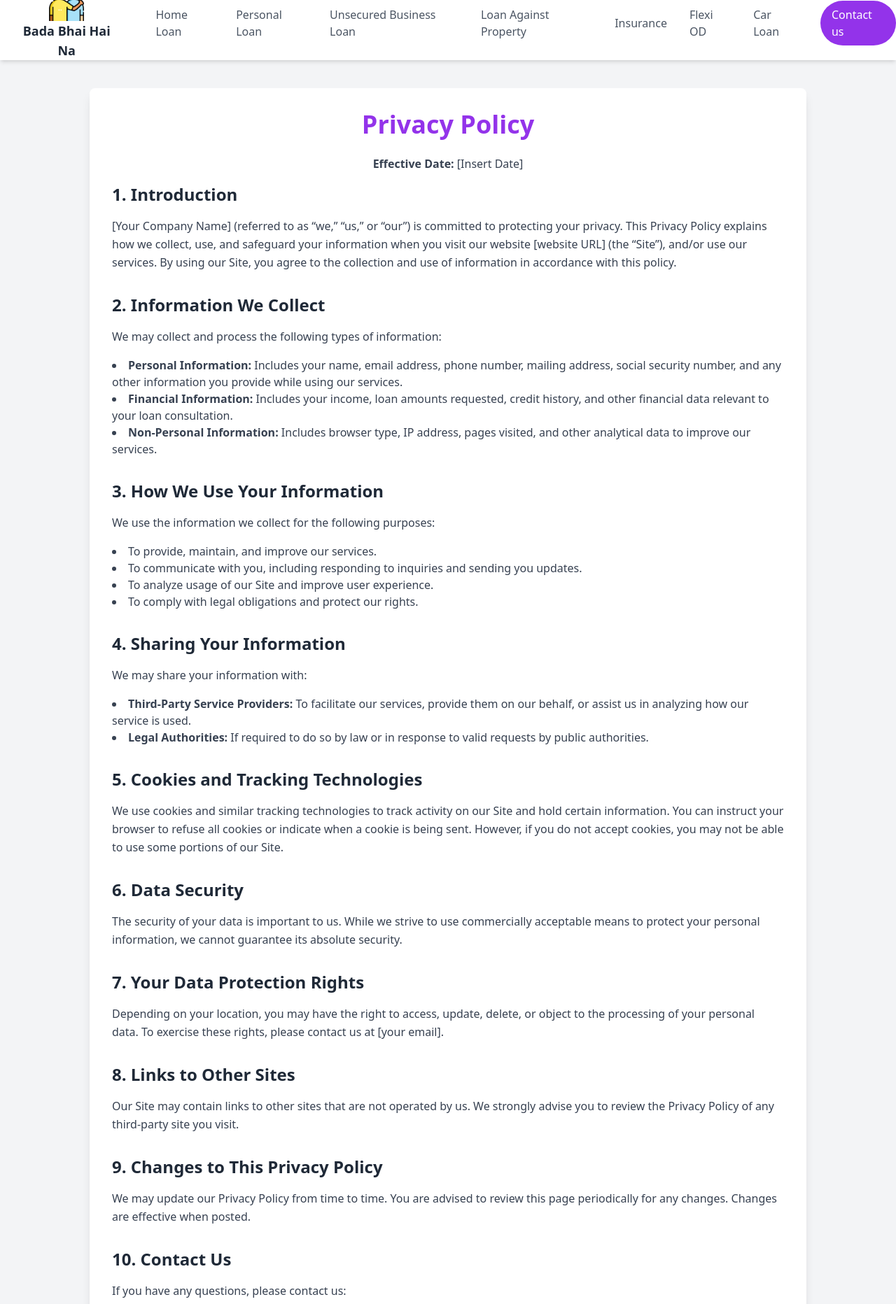
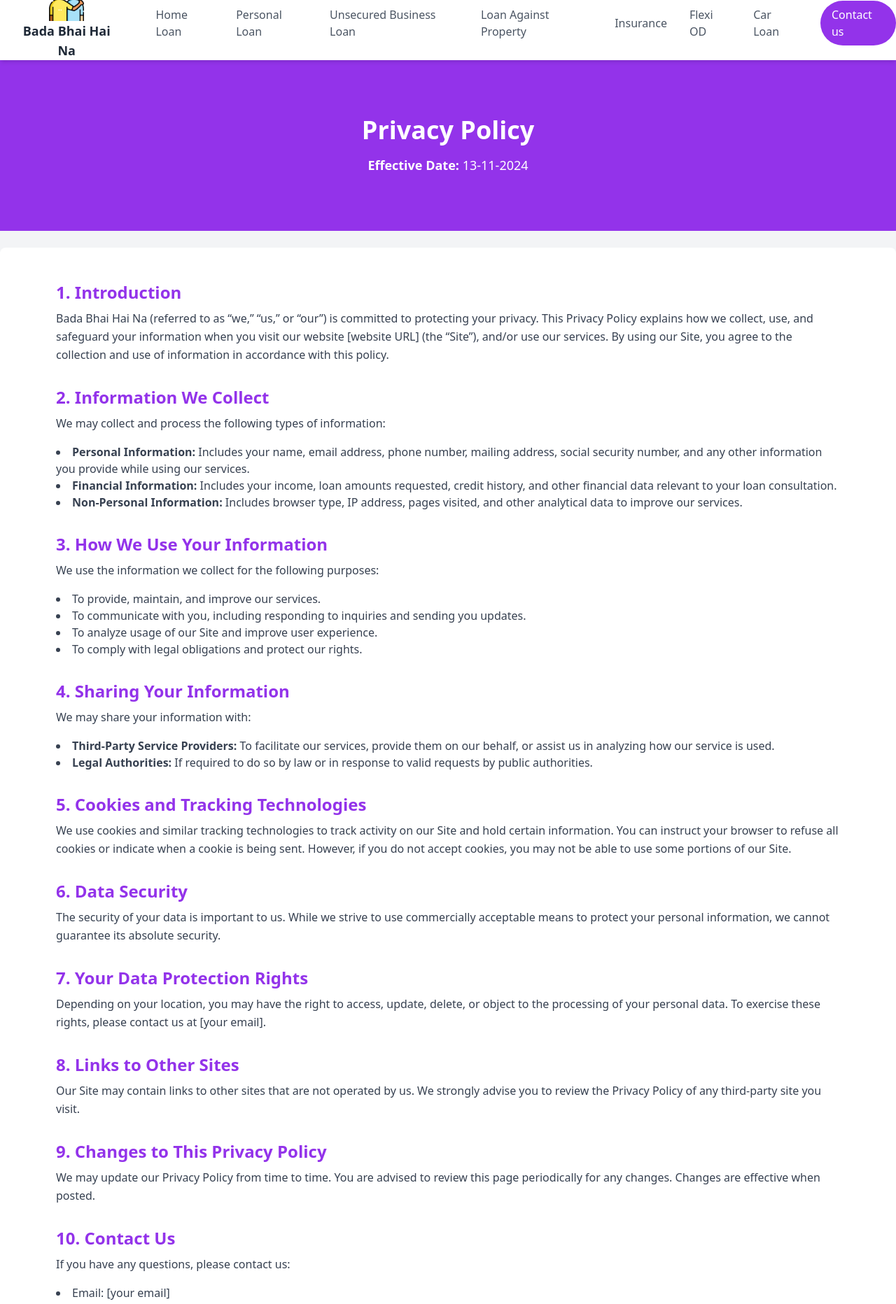
Before and after one commit to Mayank-rj/badabhaihaina, a React (Vite) app: page /privacy-policy in a window 1280 px wide. Shown: the part 20-1884 px from the top of the page at 70% size. Built offline with nearby package versions, Linux system fonts and the light colour scheme.

Commit message:
corrections done

```diff
--- a/src/Components/HomeBt/HomeBt.jsx
+++ b/src/Components/HomeBt/HomeBt.jsx
@@ -245,15 +245,6 @@
             </div>
           </section>
         </AnimatedSection>
-
-        {/* Footer */}
-        <AnimatedSection animationClass="animate-fade-in">
-          <footer className="bg-blue-700 text-white text-center py-6 mt-10">
-            <p className="text-sm">
-              © 2024 Home Loan Guide. All rights reserved.
-            </p>
-          </footer>
-        </AnimatedSection>
       </div>
     </div>
   );
--- a/src/Pages/About/About.jsx
+++ b/src/Pages/About/About.jsx
@@ -20,7 +20,7 @@
             Welcome to {companyName}
           </h1> */}
           <h1 className="font-bold mb-4 mobile-heading sm:text-5xl lg:text-6xl">
-            Welcome to {companyName}
+            Welcome to <span className="block sm:inline"> {companyName}</span>
           </h1>
 
           <p className="text-lg lg:text-xl font-medium mb-6">
--- a/src/Pages/Contact/Contact.jsx
+++ b/src/Pages/Contact/Contact.jsx
@@ -10,15 +10,15 @@
         <div className="space-y-6">
           <div className="flex items-center">
             <FaPhone className="text-purple-600 w-8 h-8" />
-            <p className="ml-4 text-gray-700">+1 234 567 890</p>
+            <p className="ml-4 text-gray-700">+91 98734 23583</p>
           </div>
           <div className="flex items-center">
             <FaEnvelope className="text-purple-600 w-8 h-8" />
-            <p className="ml-4 text-gray-700">contact@badabhai.com</p>
+            <p className="ml-4 text-gray-700">contact@bbhn.com</p>
           </div>
           <div className="flex items-center">
             <FaMapMarkerAlt className="text-purple-600 w-8 h-8" />
-            <p className="ml-4 text-gray-700">123 Main St, Hometown, CA</p>
+            <p className="ml-4 text-gray-700">T-6, Kallu Sarai, Anupam Plaza, New Delhi 110016</p>
           </div>
         </div>
       </div>
--- a/src/Pages/Policy/Policy.jsx
+++ b/src/Pages/Policy/Policy.jsx
@@ -1,27 +1,28 @@
 const PrivacyPolicy = () => {
-  const companyName = "[Your Company Name]";
-  const effectiveDate = "[Insert Date]";
+  const companyName = "Bada Bhai Hai Na";
+  const effectiveDate = "13-11-2024";
   const websiteURL = "[website URL]";
   const contactEmail = "[your email]";
-  const contactPhone = "[your phone number]";
-  const contactAddress = "[your physical address]";
+  const contactPhone = "+91 98734 23583";
+  const contactAddress = "T-6, Kallu Sarai, Anupam Plaza, New Delhi 110016";
 
   return (
-    <div className="p-10 bg-gray-100 min-h-screen">
-      <div className="md:max-w-5xl md:mx-auto md:bg-white md:p-8 md:shadow-lg md:rounded-lg">
-        <h1 className="text-4xl font-bold text-purple-600 mb-6 text-center">
-          Privacy Policy
-        </h1>
-        <p className="text-gray-700 mb-4 text-center">
+    <div className="bg-gray-100 min-h-screen">
+      <div className="bg-purple-600 text-white py-20 text-center">
+        <h1 className="text-4xl font-bold">Privacy Policy</h1>
+        <p className="mt-4 text-lg">
           <strong>Effective Date:</strong> {effectiveDate}
         </p>
+      </div>
 
+      {/* <div className="md:max-w-5xl md:mx-auto md:bg-white md:p-8 md:shadow-lg md:rounded-lg"> */}
+      <div className="container mx-auto px-6 py-12 lg:px-20 bg-white shadow-lg rounded-lg my-6">
         {/* Section 1 */}
         <section className="mb-8">
-          <h2 className="text-2xl font-semibold text-gray-800 mb-4">
+          <h2 className="text-2xl font-semibold text-purple-600">
             1. Introduction
           </h2>
-          <p className="text-gray-700 leading-relaxed">
+          <p className="text-gray-700 leading-relaxed mt-2">
             {companyName} (referred to as “we,” “us,” or “our”) is committed to
             protecting your privacy. This Privacy Policy explains how we
             collect, use, and safeguard your information when you visit our
@@ -33,10 +34,10 @@
 
         {/* Section 2 */}
         <section className="mb-8">
-          <h2 className="text-2xl font-semibold text-gray-800 mb-4">
+          <h2 className="text-2xl font-semibold text-purple-600">
             2. Information We Collect
           </h2>
-          <p className="text-gray-700 leading-relaxed">
+          <p className="text-gray-700 leading-relaxed mt-2">
             We may collect and process the following types of information:
           </p>
           <ul className="list-disc list-inside text-gray-700 mt-4">
@@ -60,10 +61,10 @@
 
         {/* Section 3 */}
         <section className="mb-8">
-          <h2 className="text-2xl font-semibold text-gray-800 mb-4">
+          <h2 className="text-2xl font-semibold text-purple-600">
             3. How We Use Your Information
           </h2>
-          <p className="text-gray-700 leading-relaxed">
+          <p className="text-gray-700 leading-relaxed mt-2">
             We use the information we collect for the following purposes:
           </p>
           <ul className="list-disc list-inside text-gray-700 mt-4">
@@ -79,10 +80,10 @@
 
         {/* Section 4 */}
         <section className="mb-8">
-          <h2 className="text-2xl font-semibold text-gray-800 mb-4">
+          <h2 className="text-2xl font-semibold text-purple-600">
             4. Sharing Your Information
           </h2>
-          <p className="text-gray-700 leading-relaxed">
+          <p className="text-gray-700 leading-relaxed mt-2">
             We may share your information with:
           </p>
           <ul className="list-disc list-inside text-gray-700 mt-4">
@@ -100,10 +101,10 @@
 
         {/* Remaining Sections */}
         <section className="mb-8">
-          <h2 className="text-2xl font-semibold text-gray-800 mb-4">
+          <h2 className="text-2xl font-semibold text-purple-600">
             5. Cookies and Tracking Technologies
           </h2>
-          <p className="text-gray-700 leading-relaxed">
+          <p className="text-gray-700 leading-relaxed mt-2">
             We use cookies and similar tracking technologies to track activity
             on our Site and hold certain information. You can instruct your
             browser to refuse all cookies or indicate when a cookie is being
@@ -113,10 +114,10 @@
         </section>
 
         <section className="mb-8">
-          <h2 className="text-2xl font-semibold text-gray-800 mb-4">
+          <h2 className="text-2xl font-semibold text-purple-600">
             6. Data Security
           </h2>
-          <p className="text-gray-700 leading-relaxed">
+          <p className="text-gray-700 leading-relaxed mt-2">
             The security of your data is important to us. While we strive to use
             commercially acceptable means to protect your personal information,
             we cannot guarantee its absolute security.
@@ -124,10 +125,10 @@
         </section>
 
         <section className="mb-8">
-          <h2 className="text-2xl font-semibold text-gray-800 mb-4">
+          <h2 className="text-2xl font-semibold text-purple-600">
             7. Your Data Protection Rights
           </h2>
-          <p className="text-gray-700 leading-relaxed">
+          <p className="text-gray-700 leading-relaxed mt-2">
             Depending on your location, you may have the right to access,
             update, delete, or object to the processing of your personal data.
             To exercise these rights, please contact us at {contactEmail}.
@@ -135,10 +136,10 @@
         </section>
 
         <section className="mb-8">
-          <h2 className="text-2xl font-semibold text-gray-800 mb-4">
+          <h2 className="text-2xl font-semibold text-purple-600">
             8. Links to Other Sites
           </h2>
-          <p className="text-gray-700 leading-relaxed">
+          <p className="text-gray-700 leading-relaxed mt-2">
             Our Site may contain links to other sites that are not operated by
             us. We strongly advise you to review the Privacy Policy of any
             third-party site you visit.
@@ -146,10 +147,10 @@
         </section>
 
         <section className="mb-8">
-          <h2 className="text-2xl font-semibold text-gray-800 mb-4">
+          <h2 className="text-2xl font-semibold text-purple-600">
             9. Changes to This Privacy Policy
           </h2>
-          <p className="text-gray-700 leading-relaxed">
+          <p className="text-gray-700 leading-relaxed mt-2">
             We may update our Privacy Policy from time to time. You are advised
             to review this page periodically for any changes. Changes are
             effective when posted.
@@ -157,10 +158,10 @@
         </section>
 
         <section className="mb-8">
-          <h2 className="text-2xl font-semibold text-gray-800 mb-4">
+          <h2 className="text-2xl font-semibold text-purple-600">
             10. Contact Us
           </h2>
-          <p className="text-gray-700 leading-relaxed">
+          <p className="text-gray-700 leading-relaxed mt-2">
             If you have any questions, please contact us:
           </p>
           <ul className="list-disc list-inside text-gray-700 mt-4">
--- a/src/Pages/Terms/Terms.jsx
+++ b/src/Pages/Terms/Terms.jsx
@@ -2,26 +2,24 @@
 import React from "react";
 
 const TermsAndConditions = () => {
-  const companyName = "[Your Company Name]";
+  const companyName = "Bada Bhai Hai Na";
   const websiteName = "[Website Name]";
   const websiteURL = "[Website URL]";
   const emailAddress = "[Your Email Address]";
-  const phoneNumber = "[Your Phone Number]";
-  const lastUpdated = "[Date]";
-  const governingLaw = "[Your State or Country]";
+  const phoneNumber = "+91 98734 23583";
+  const lastUpdated = "14-11-2024";
+  const governingLaw = "Delhi";
 
   return (
     <div className="bg-gray-100 min-h-screen">
       {/* Hero Section */}
       <div className="bg-purple-600 text-white py-20 text-center">
         <h1 className="text-4xl font-bold">Terms and Conditions</h1>
-        <p className="mt-4 text-lg">
-          Welcome to {websiteName}. Last Updated: {lastUpdated}
-        </p>
+        <p className="mt-4 text-lg">Last Updated: {lastUpdated}</p>
       </div>
 
       {/* Content Section */}
-      <div className="container mx-auto px-6 py-12 lg:px-20 bg-white shadow-lg rounded-lg mt-6">
+      <div className="container mx-auto px-6 py-12 lg:px-20 bg-white shadow-lg rounded-lg my-6">
         <div className="space-y-10">
           <section>
             <h2 className="text-2xl font-semibold text-purple-600">
```
